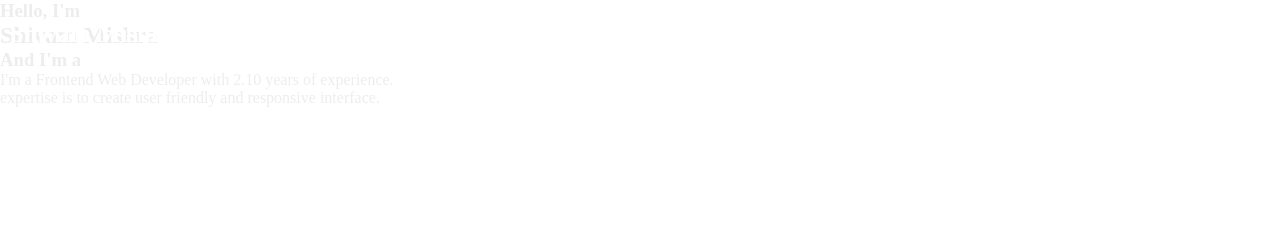
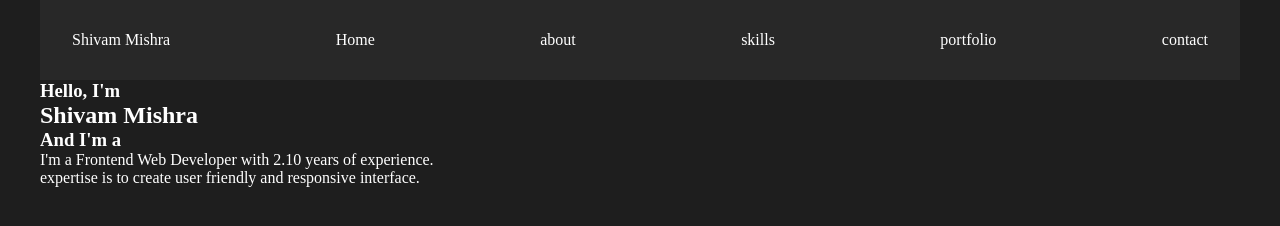
Before and after one commit to Shivammishra03/shivam-mishra, a plain HTML site: page index.html in a window 1280 px wide. Drawn offline with Linux system fonts and the light colour scheme.

Commit message:
changes added

```diff
--- a/css/style.scss
+++ b/css/style.scss
@@ -2,44 +2,68 @@
     margin: 0;
     padding: 0;
     box-sizing: border-box;
+    text-decoration: none;
+    color: #fff;
 }
 body{
-    color: #ededed;
+    background: rgb(30, 30,30);
+    color: white;
+    overflow: hidden;
+    overflow-y: scroll;
 }
-.header {
-    position: fixed;
+// .header {
+//     position: fixed;
+//     top: 0;
+//     left:0;
+//     width: 100%;
+//     padding: 20px 10px;
+//     background: transparent;
+//     justify-content: space-between;
+//     display: flex;
+//     align-items: center;
+//     z-index: 100;
+//     .logo {
+//         position: relative;
+//         font-size: 25px;
+//         color: #fff;
+//         text-decoration: none;
+//         font-weight: 600;
+//     }
+//     .navbar {
+//         a {
+//             display: inline-block;
+//             font-size: 25px;
+//             color: #fff;
+//             text-decoration: none;
+//             font-weight: 500;
+//             margin-left: 35px;
+//             transition: .3s;
+//             &:hover {
+//                 color: #0ef;
+//             }
+//         }
+//     }
+// }
+.navbar {
+    align-items: center;
+    background: #282828;
+    display: flex;
+    height: 5rem;
+    justify-content: space-between;
+    margin: 0 auto;
+    max-width: 75rem;
+    padding: 1rem 2rem;
+    position: -webkit-sticky;
+    position: sticky;
     top: 0;
-    left:0;
     width: 100%;
-    padding: 20px 10px;
-    background: transparent;
-    justify-content: space-between;
+    z-index: 2;
+}
+.intro {
     display: flex;
-    align-items: center;
-    z-index: 100;
-    .logo {
-        position: relative;
-        font-size: 25px;
-        color: #fff;
-        text-decoration: none;
-        font-weight: 600;
-    }
-    .navbar {
-        a {
-            display: inline-block;
-            font-size: 25px;
-            color: #fff;
-            text-decoration: none;
-            font-weight: 500;
-            margin-left: 35px;
-            transition: .3s;
-            &:hover {
-                color: #0ef;
-            }
-        }
-    }
+    height: calc(100vh - 4rem);
+    margin: 0 auto;
+    max-width: 75rem;
+    overflow: hidden;
+    width: 100vw;
 }
-.home {
-    position: relative;
-
-}
--- a/index.html
+++ b/index.html
@@ -3,7 +3,7 @@
 <head>
     <meta charset="UTF-8">
     <meta name="viewport" content="width=device-width, initial-scale=1.0">
-    <title>Shivam Mishra</title>
+    <title>Shivam Mishra | Frontend Developer</title>
     <link rel="apple-touch-icon" sizes="57x57" href="./favicon/apple-icon-57x57.png">
     <link rel="apple-touch-icon" sizes="60x60" href="./favicon/apple-icon-60x60.png">
     <link rel="apple-touch-icon" sizes="72x72" href="./favicon/apple-icon-72x72.png">
@@ -25,8 +25,8 @@
 </head>
 <body>
     <header class="header">
-        <a href="#" class="logo">Shivam Mishra|Frontend Developer</a>
         <nav class="navbar">
+            <a href="#" class="logo">Shivam Mishra</a>
             <a href="#">Home</a>
             <a href="#">about</a>
             <a href="#">skills</a>
@@ -34,7 +34,7 @@
             <a href="#">contact</a>
         </nav>
     </header>
-    <section class="home">
+    <section class="intro">
         <div class="home-content">
             <h3>Hello, I'm</h3>
             <h1>Shivam Mishra</h1>
```
Also changed, not shown: css/style.css, 1 other file.
